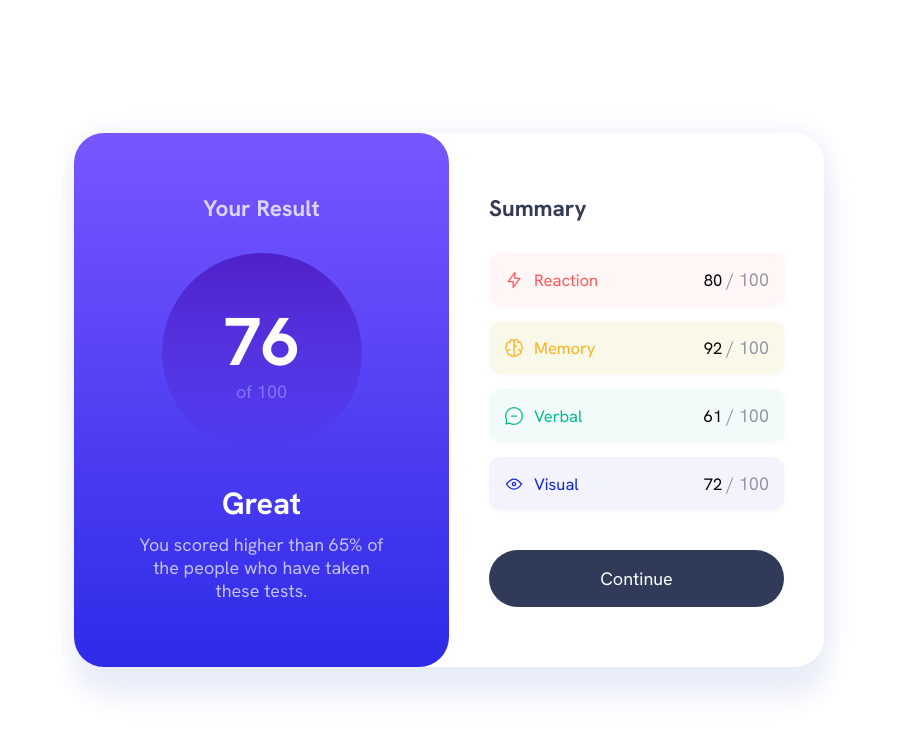
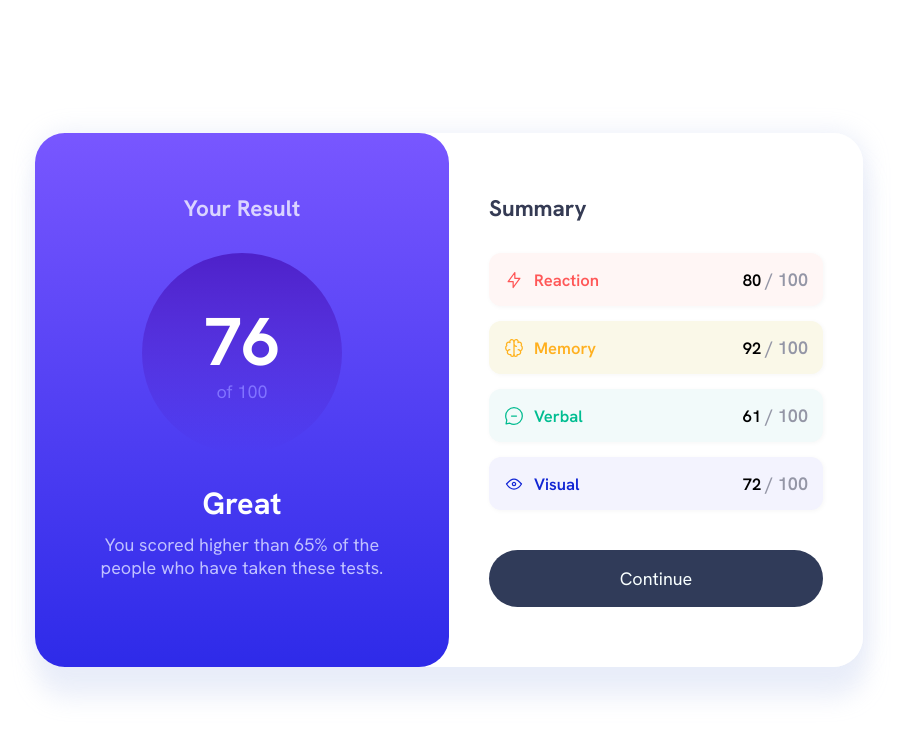
Before and after one commit to christiano84/Frontend-Mentor-Challenge-1, a plain HTML site: page index.html in a window 1280 px wide. Shown: the whole page, without its empty margins (191-1092 px from the left). Drawn offline with Linux system fonts and the light colour scheme.

Commit message:
Add files via upload

```diff
--- a/style.css
+++ b/style.css
@@ -14,25 +14,16 @@
 }
 
 .container {
-  display: flex;
-  position: absolute;
-  top: 50%;
-  left: 50%;
-  transform: translate(-50%, -50%);
-  border-radius: 30px;
-  box-shadow: 2px 30px 25px rgba(229, 234, 248, .8),
-              2px 0 25px rgba(229, 234, 248, .8);
+  display: grid;
+  max-width: 828px;
 }
 
 .col1 {
-  width: 375px;
-  border-radius: 30px;
   background-image: linear-gradient(hsl(252, 100%, 67%), hsl(241, 81%, 54%));
   padding: 60px;
   text-align: center;
 }
 .col2 {
-  width: 375px;
   background-color: #fff;
   border-radius: 0 30px 30px;
   padding: 60px 40px;
@@ -48,6 +39,7 @@
   border-radius: 50%;
   background-image: linear-gradient(hsla(256, 72%, 46%, 1), hsla(241, 72%, 46%, 0));
 }
+
 .circle p span {
   color: #fff;
   font-size: 3.75rem;
@@ -55,6 +47,7 @@
   display: block;
   font-weight: bold;
 }
+
 .circle p {
   color: #8173FF;
 }
@@ -80,6 +73,7 @@
   margin-bottom: 30px;
   color: #353B54;
 }
+
 .summary-row {
   display: flex;
   justify-content: space-between;
@@ -110,14 +104,17 @@
 
 .icon-wrapper {
   display: flex;
+}
 
-}
 .icon-wrapper img {
   margin-right: 10px;
 }
+
 .summary-row p, .numbers {
   font-size: .92rem;
+  font-weight: 600;
 }
+
 .numbers span {
   color: #9496A6;
 }
@@ -132,15 +129,19 @@
   color: #F8FFFF;
   font-size: 1rem;
   cursor: pointer;
-  transition: background-image .3s;
 }
+
 .col2 button:hover {
   background-image: linear-gradient(hsl(252, 100%, 67%), hsl(241, 81%, 54%));
 }
 
-@media (max-width: 751px) {
+@media (max-width: 600px) {
   .container {
     flex-direction: column;
+  }
+  .col1 {
+    padding: 25px 40px 40px 40px;
+    border-radius: 0 0 30px 30px;
   }
   .summary, .result {
     font-size: 1.1rem;
@@ -154,5 +155,21 @@
   .score {
     font-size: .85rem;
   }
+}
 
+@media (min-width: 600px) {
+  .container {
+    grid-template-columns: 1fr 1fr;
+    box-shadow: 2px 30px 25px rgba(229, 234, 248, .8),
+                2px 0 25px rgba(229, 234, 248, .8);
+    border-radius: 30px;
+  }
+  body {
+    min-height: 100vh;
+    display: grid;
+    place-items: center;
+  }
+  .col1 {
+    border-radius: 30px;
+  }
 }
```
